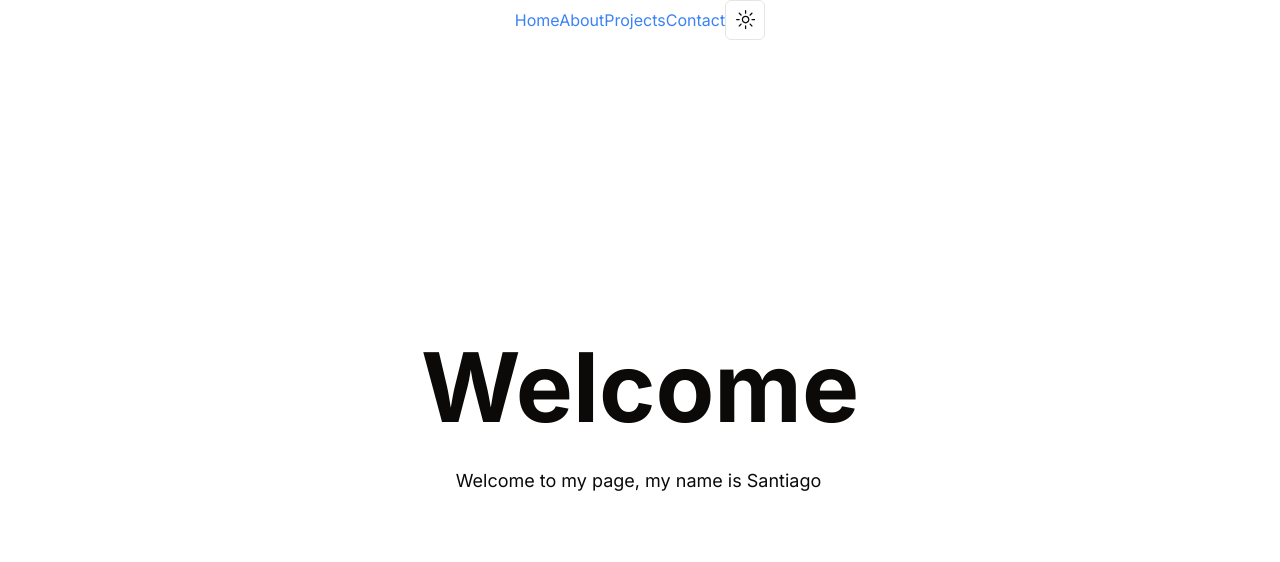
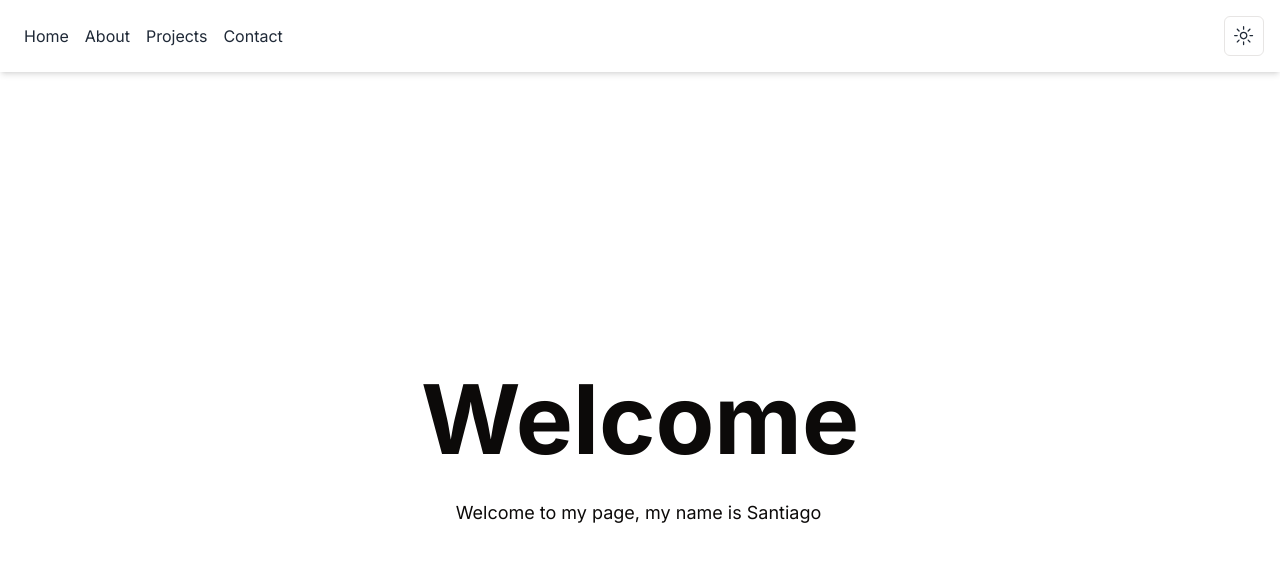
Before and after one commit to SantiZetina/sz-dashboard, a Next.js app: page / in a window 1280 px wide. Shown: the top 562 px of the page. Built offline with nearby package versions, Linux system fonts and the light colour scheme.

Commit message:
Update navbar styling and menu functionality

```diff
--- a/components/ui/navbar.tsx
+++ b/components/ui/navbar.tsx
@@ -9,22 +9,22 @@ export default function NavBar() {
   const [isMenuOpen, setIsMenuOpen] = useState(false);
 
   return (
-    <nav className="flex flex-col items-center sm:flex-row sm:justify-center">
-      <button onClick={() => setIsMenuOpen(!isMenuOpen)} className="sm:hidden">
-       <BorderTopIcon />
+    <nav className="flex flex-col items-center sm:flex-row sm:justify-between p-4 bg-white text-gray-800 shadow-md">
+      <button onClick={() => setIsMenuOpen(!isMenuOpen)} className="sm:hidden p-2">
+        <BorderTopIcon className="h-6 w-6 text-gray-600" />
       </button>
-      <div className={`flex flex-col sm:flex-row ${isMenuOpen ? 'block' : 'hidden'} sm:block`}>
-        <Link href="/" className="text-blue-500 hover:text-blue-700">
-            Home
+      <div className={`flex flex-col sm:flex-row items-center ${isMenuOpen ? 'block' : 'hidden'} sm:block`}>
+        <Link href="/" className="mx-2 py-1 hover:text-gray-600">
+          Home
         </Link>
-        <Link href="/about" className="text-blue-500 hover:text-blue-700">
-            About
+        <Link href="/about" className="mx-2 py-1 hover:text-gray-600">
+          About
         </Link>
-        <Link href="/projects" className="text-blue-500 hover:text-blue-700">
-            Projects
+        <Link href="/projects" className="mx-2 py-1 hover:text-gray-600">
+          Projects
         </Link>
-        <Link href="/contact" className="text-blue-500 hover:text-blue-700">
-            Contact
+        <Link href="/contact" className="mx-2 py-1 hover:text-gray-600">
+          Contact
         </Link>
       </div>
       <ModeToggle />
```
